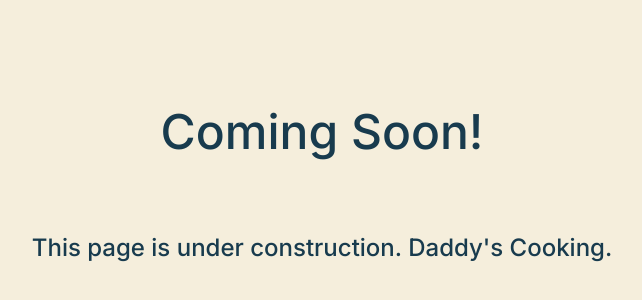
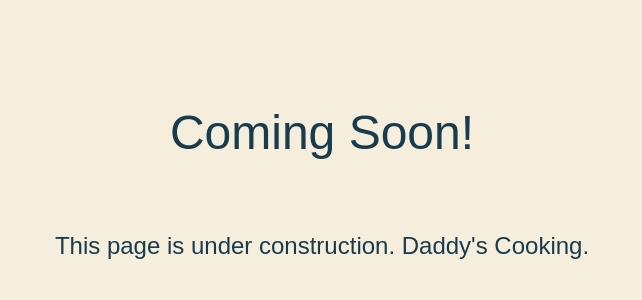
Before and after one commit to JumesP/Portfoliov2, a React (Create React App) app in the folder client/: page / in a window 1280 px wide. Shown: the part 94-394 px from the top of the page, without its empty margins (318-960 px from the left). Built offline with nearby package versions, Linux system fonts and the light colour scheme.

Commit message:
text use new vars

```diff
--- a/client/src/pages/styles/Main.scss
+++ b/client/src/pages/styles/Main.scss
@@ -5,6 +5,11 @@
     --main-bg-color-4: #D2D0A0;
     --main-text-color: black;
     --main-font: 'Poppins', sans-serif;
+}
+
+h1, h2, p {
+    font-family: var(--main-font);
+    color: var(--main-text-color);
 }
 
 .MainContent{
```
